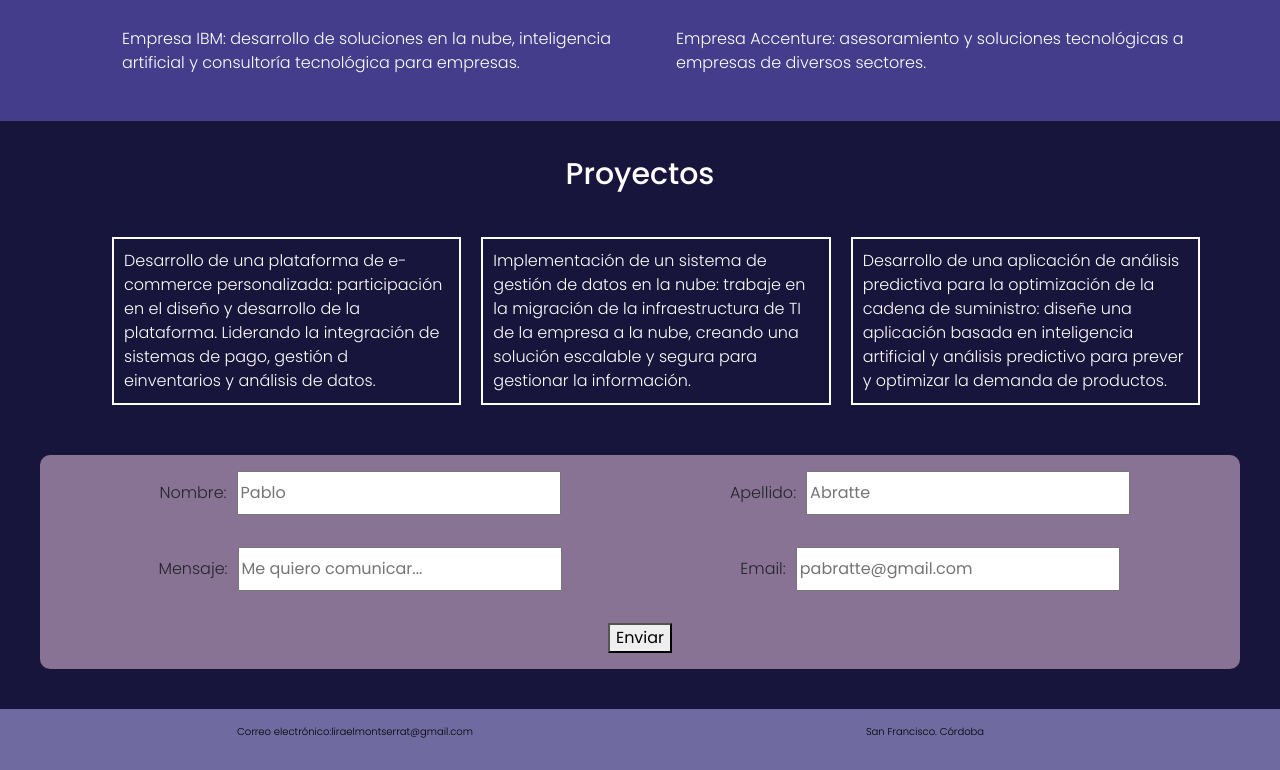
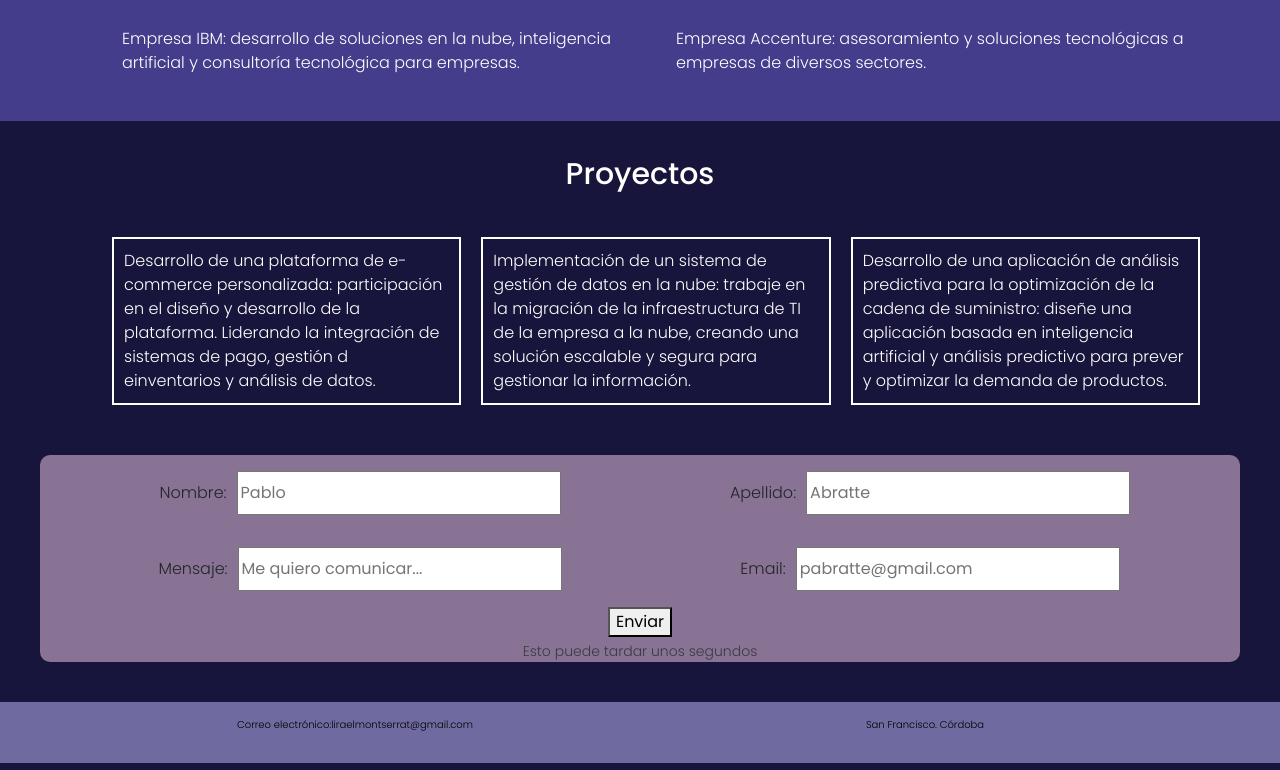
Before and after one commit to Serena-code/repositorio, a plain HTML site: page index.html in a window 1280 px wide. Shown: the part 1040-1810 px from the top of the page. Drawn offline with nearby package versions, Linux system fonts and the light colour scheme.

Commit message:
aclaracion en el envio de formulario y ultimo retoques de estilo

```diff
--- a/css/style.css
+++ b/css/style.css
@@ -82,6 +82,7 @@ li{
   margin:10px;
   border: 2px solid #ffff;
 }
+
 .formulario{
   margin:40px;
   background-color: #897394;
@@ -93,6 +94,7 @@ li{
 .enviar:hover{
   background-color: #433d8b;
 }
+
 footer{
   background-color: #6f6a9f;
   color:#ffff;
--- a/index.html
+++ b/index.html
@@ -124,8 +124,13 @@
                     </div>
 
                     <div class="row">
-                        <div class="col md-12 m-3 d-flex justify-content-center">
+                        <div class="col md-12 d-flex justify-content-center">
                             <button class="Enviar" type="submit">Enviar</button>
+                        </div>
+                    </div>
+                    <div class="row">
+                        <div class="col md-12 d-flex justify-content-center">
+                            <small class="form-text text text-muted">Esto puede tardar unos segundos</small>
                         </div>
                     </div>
                 </form>
```
Also changed, not shown: index2.html (+6 -1 lines), img/foto_perfil_l.png (deleted).
